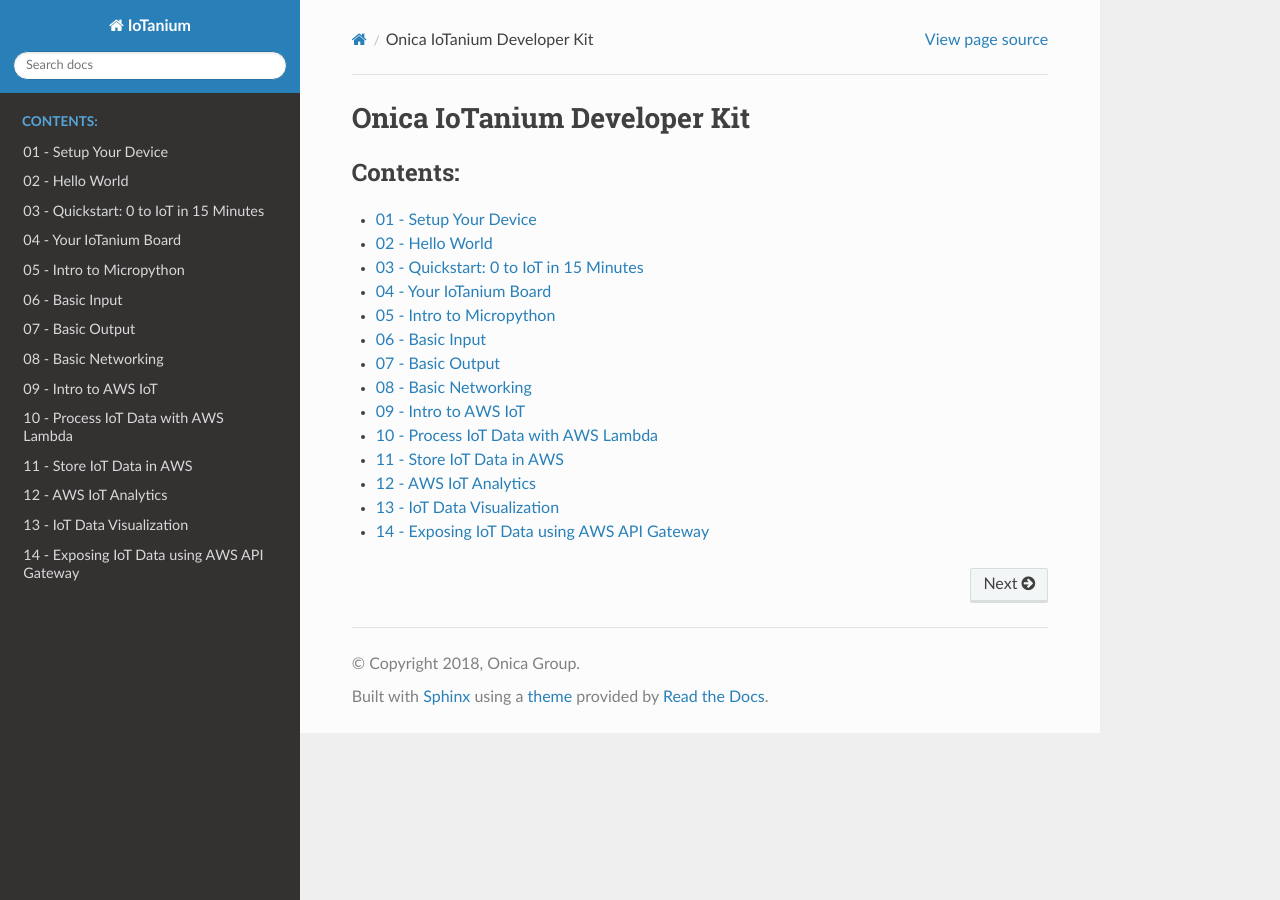
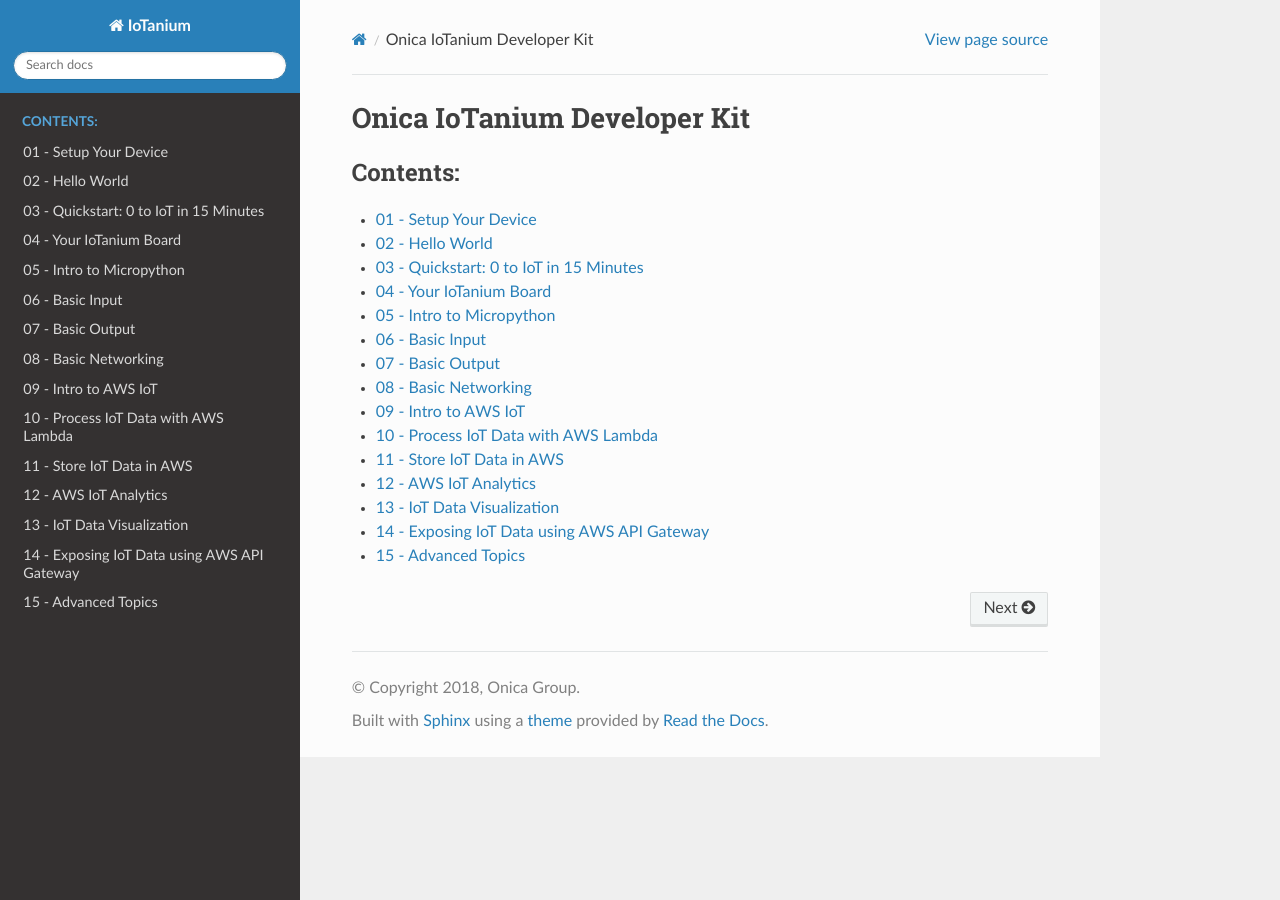
Before and after one commit to mpataws/iotanium, a Sphinx documentation site: the page built from docs/source/index.rst, in a window 1280 px wide. Built offline with Sphinx 7.4.7 and the Read the Docs theme 2.0.0, drawn with Linux system fonts in a browser that asks for light colours.

Commit message:
added advanced topics

```diff
--- /dev/null
+++ b/docs/source/advanced.rst
@@ -0,0 +1,2 @@
+15 - Advanced Topics
+==============
--- a/docs/source/index.rst
+++ b/docs/source/index.rst
@@ -19,3 +19,4 @@
    aws_iot_analytics
    aws_iot_data_vis
    aws_iot_api_gw
+   advanced
```
